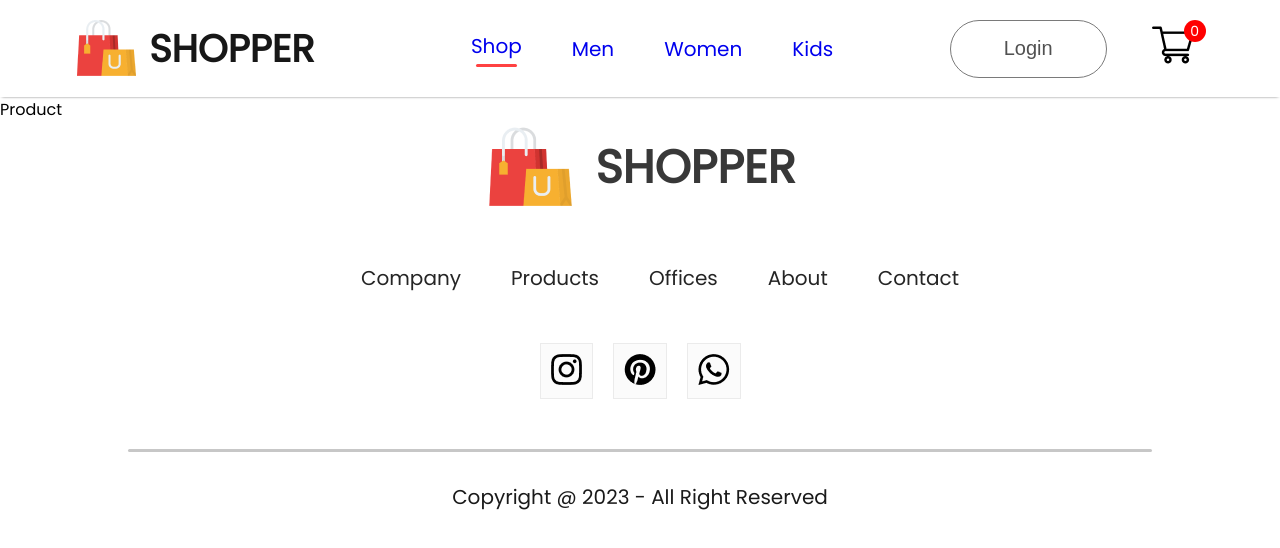
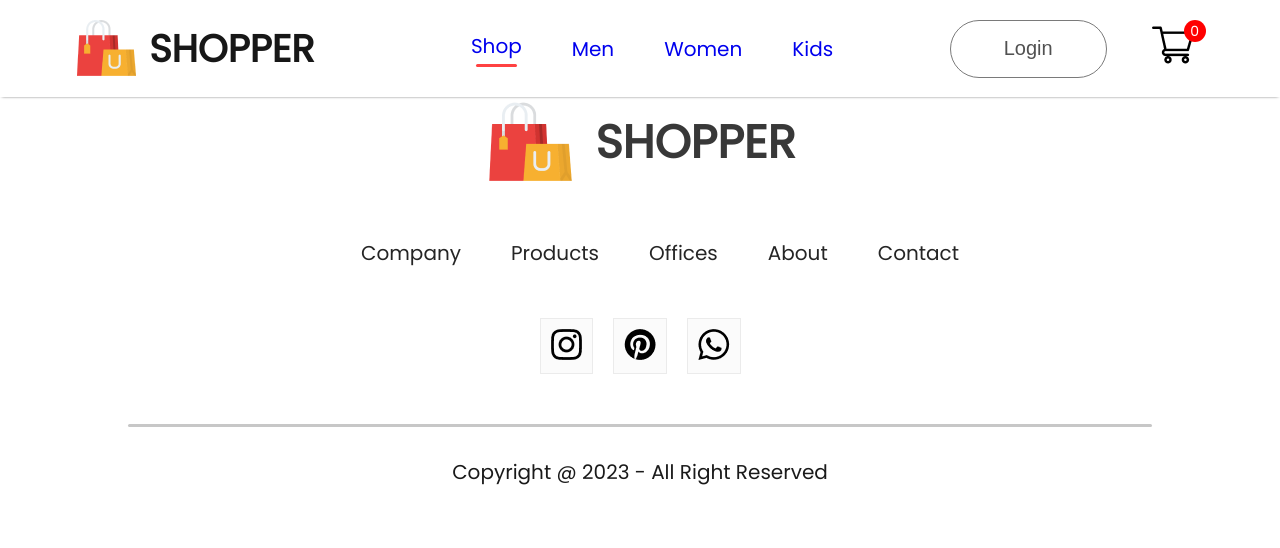
Before and after one commit to JoseLumbantobing/E-Shop, a React (Create React App) app: page /product in a window 1280 px wide. Shown: the top 548 px of the page. Built offline with nearby package versions, Linux system fonts and the light colour scheme; a web font is replaced by a local one.

Commit message:
Creating Product page and set function using react-router-dom

```diff
--- a/src/Pages/Product.jsx
+++ b/src/Pages/Product.jsx
@@ -1,8 +1,19 @@
-import React from 'react'
+import React, { useContext } from 'react'
+import { ShopContext } from '../Context/ShopContext'
+import { useParams } from 'react-router-dom';
 
 const Product = () => {
+  //Get all product data using context (from ShopContext)
+  const {all_product} = useContext(ShopContext);
+
+  // Using params to get product id
+  const {productId} = useParams();
+
+  // variable to find a product by id from all_product
+  const product = all_product.find((e) => e.id === productId);
+
   return (
-    <div>Product</div>
+    <div></div>
   )
 }
 
```
